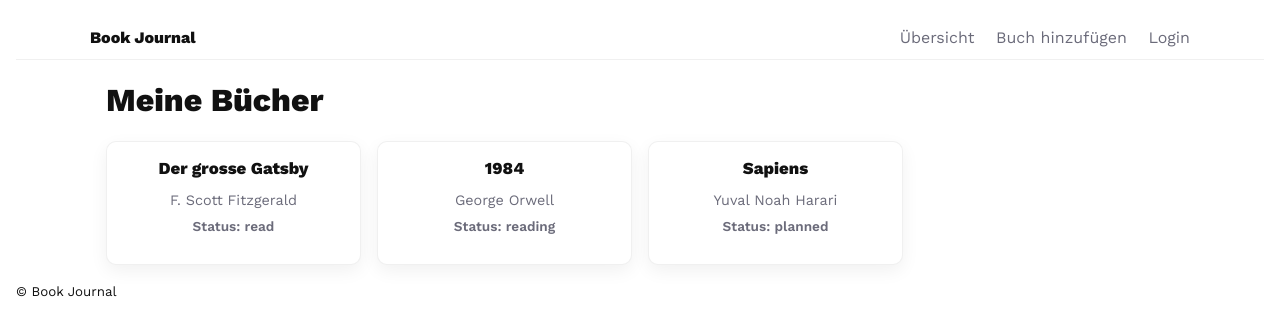
After one commit to JilJohn/Bookjournal, a Flask app: page /add_book in a window 1280 px wide. The commit adds this page. Shown: the top 336 px of the page. Run offline with Flask 3, Linux system fonts and the light colour scheme.

Commit message:
Stylesheet angepasst, base.html hinzugefügt und html's angepasst. main.py angepasst.

```diff
--- /dev/null
+++ b/Main.py
@@ -0,0 +1,82 @@
+import os
+from flask import Flask, render_template, request, redirect, url_for, session
+from book_app import BookJournalApp
+
+# wähle templates-Ordner (case-insensitive)
+base_dir = os.path.dirname(__file__)
+if os.path.isdir(os.path.join(base_dir, "templates")):
+    template_folder = "templates"
+elif os.path.isdir(os.path.join(base_dir, "Templates")):
+    template_folder = "Templates"
+else:
+    template_folder = "templates"
+
+app = Flask(__name__, template_folder=template_folder, static_folder="static")
+app.secret_key = os.environ.get("SECRET_KEY", "dev-secret")
+
+journal = BookJournalApp()
+
+@app.route('/')
+def index():
+    books = journal.list_books()
+    return render_template('index.html', books=books)
+
+@app.route('/book/<book_id>', methods=['GET', 'POST'])
+def book_detail(book_id):
+    book = journal.get_book(book_id)
+    if not book:
+        return "Buch nicht gefunden", 404
+
+    if request.method == 'POST':
+        note = request.form.get('note')
+        if note and hasattr(journal, "add_note_to_book"):
+            journal.add_note_to_book(book_id, note)
+        status = request.form.get('status')
+        if status and hasattr(journal, "update_book_status"):
+            journal.update_book_status(book_id, status)
+        return redirect(url_for('book_detail', book_id=book_id))
+
+    return render_template('book.html', book=book)
+
+@app.route('/add_book', methods=['GET', 'POST'])
+def add_book():
+    if request.method == 'POST':
+        title = request.form.get('title')
+        author = request.form.get('author')
+        status = request.form.get('status')
+        if title and hasattr(journal, "add_book"):
+            try:
+                # best-effort Aufruf: (title, author, status) oder (title, author)
+                journal.add_book(title, author, status)
+            except TypeError:
+                try:
+                    journal.add_book(title, author)
+                except Exception:
+                    pass
+        return redirect(url_for('index'))
+
+    books = journal.list_books()
+    return render_template('add_book.html', books=books)
+
+@app.route('/login', methods=['GET', 'POST'])
+def login():
+    if request.method == 'POST':
+        username = request.form.get('username')
+        if username:
+            session['user'] = username
+            return redirect(url_for('dashboard'))
+    return render_template('login.html')
+
+@app.route('/logout')
+def logout():
+    session.pop('user', None)
+    return redirect(url_for('index'))
+
+@app.route('/dashboard')
+def dashboard():
+    if not session.get('user'):
+        return redirect(url_for('login'))
+    return render_template('dashboard.html', username=session.get('user'))
+
+if __name__ == "__main__":
+    app.run(debug=True, port=5002)
--- a/static/style.css
+++ b/static/style.css
@@ -2,199 +2,77 @@
 
 @import url('https://fonts.googleapis.com/css2?family=Work+Sans:wght@400;600;800;900&display=swap');
 
-:root {
-  --font-size: 16px;
-  --background: #ffffff;
-  --foreground: oklch(0.145 0 0);
-  --card: #ffffff;
-  --card-foreground: oklch(0.145 0 0);
-  --popover: oklch(1 0 0);
-  --popover-foreground: oklch(0.145 0 0);
-  --primary: #030213;
-  --primary-foreground: oklch(1 0 0);
-  --secondary: oklch(0.95 0.0058 264.53);
-  --secondary-foreground: #030213;
-  --muted: #ececf0;
-  --muted-foreground: #717182;
-  --accent: #e9ebef;
-  --accent-foreground: #030213;
-  --destructive: #d4183d;
-  --destructive-foreground: #ffffff;
-  --border: rgba(0, 0, 0, 0.1);
-  --input: transparent;
-  --input-background: #f3f3f5;
-  --switch-background: #cbced4;
-  --font-weight-medium: 500;
-  --font-weight-normal: 400;
-  --ring: oklch(0.708 0 0);
-  --chart-1: oklch(0.646 0.222 41.116);
-  --chart-2: oklch(0.6 0.118 184.704);
-  --chart-3: oklch(0.398 0.07 227.392);
-  --chart-4: oklch(0.828 0.189 84.429);
-  --chart-5: oklch(0.769 0.188 70.08);
-  --radius: 0.625rem;
-  --sidebar: oklch(0.985 0 0);
-  --sidebar-foreground: oklch(0.145 0 0);
-  --sidebar-primary: #030213;
-  --sidebar-primary-foreground: oklch(0.985 0 0);
-  --sidebar-accent: oklch(0.97 0 0);
-  --sidebar-accent-foreground: oklch(0.205 0 0);
-  --sidebar-border: oklch(0.922 0 0);
-  --sidebar-ring: oklch(0.708 0 0);
+:root{
+  --bg: #ffffff;
+  --fg: #111;
+  --muted: #6b6b7a;
+  --card: #fff;
+  --radius: 10px;
+  --gap: 1rem;
+  --shadow: 0 6px 18px rgba(0,0,0,0.06);
+  --accent: #2b6cb0;
+  --font: 'Work Sans', system-ui, -apple-system, "Segoe UI", Roboto, "Helvetica Neue", Arial;
+  font-size:16px;
 }
 
-.dark {
-  --background: oklch(0.145 0 0);
-  --foreground: oklch(0.985 0 0);
-  --card: oklch(0.145 0 0);
-  --card-foreground: oklch(0.985 0 0);
-  --popover: oklch(0.145 0 0);
-  --popover-foreground: oklch(0.985 0 0);
-  --primary: oklch(0.985 0 0);
-  --primary-foreground: oklch(0.205 0 0);
-  --secondary: oklch(0.269 0 0);
-  --secondary-foreground: oklch(0.985 0 0);
-  --muted: oklch(0.269 0 0);
-  --muted-foreground: oklch(0.708 0 0);
-  --accent: oklch(0.269 0 0);
-  --accent-foreground: oklch(0.985 0 0);
-  --destructive: oklch(0.396 0.141 25.723);
-  --destructive-foreground: oklch(0.637 0.237 25.331);
-  --border: oklch(0.269 0 0);
-  --input: oklch(0.269 0 0);
-  --ring: oklch(0.439 0 0);
-  --font-weight-medium: 500;
-  --font-weight-normal: 400;
-  --chart-1: oklch(0.488 0.243 264.376);
-  --chart-2: oklch(0.696 0.17 162.48);
-  --chart-3: oklch(0.769 0.188 70.08);
-  --chart-4: oklch(0.627 0.265 303.9);
-  --chart-5: oklch(0.645 0.246 16.439);
-  --sidebar: oklch(0.205 0 0);
-  --sidebar-foreground: oklch(0.985 0 0);
-  --sidebar-primary: oklch(0.488 0.243 264.376);
-  --sidebar-primary-foreground: oklch(0.985 0 0);
-  --sidebar-accent: oklch(0.269 0 0);
-  --sidebar-accent-foreground: oklch(0.985 0 0);
-  --sidebar-border: oklch(0.269 0 0);
-  --sidebar-ring: oklch(0.439 0 0);
+*{box-sizing:border-box}
+body{
+  margin:0;
+  font-family:var(--font);
+  background:var(--bg);
+  color:var(--fg);
+  -webkit-font-smoothing:antialiased;
+  -moz-osx-font-smoothing:grayscale;
+  padding:1rem;
 }
 
-@theme inline {
-  --color-background: var(--background);
-  --color-foreground: var(--foreground);
-  --color-card: var(--card);
-  --color-card-foreground: var(--card-foreground);
-  --color-popover: var(--popover);
-  --color-popover-foreground: var(--popover-foreground);
-  --color-primary: var(--primary);
-  --color-primary-foreground: var(--primary-foreground);
-  --color-secondary: var(--secondary);
-  --color-secondary-foreground: var(--secondary-foreground);
-  --color-muted: var(--muted);
-  --color-muted-foreground: var(--muted-foreground);
-  --color-accent: var(--accent);
-  --color-accent-foreground: var(--accent-foreground);
-  --color-destructive: var(--destructive);
-  --color-destructive-foreground: var(--destructive-foreground);
-  --color-border: var(--border);
-  --color-input: var(--input);
-  --color-input-background: var(--input-background);
-  --color-switch-background: var(--switch-background);
-  --color-ring: var(--ring);
-  --color-chart-1: var(--chart-1);
-  --color-chart-2: var(--chart-2);
-  --color-chart-3: var(--chart-3);
-  --color-chart-4: var(--chart-4);
-  --color-chart-5: var(--chart-5);
-  --radius-sm: calc(var(--radius) - 4px);
-  --radius-md: calc(var(--radius) - 2px);
-  --radius-lg: var(--radius);
-  --radius-xl: calc(var(--radius) + 4px);
-  --color-sidebar: var(--sidebar);
-  --color-sidebar-foreground: var(--sidebar-foreground);
-  --color-sidebar-primary: var(--sidebar-primary);
-  --color-sidebar-primary-foreground: var(--sidebar-primary-foreground);
-  --color-sidebar-accent: var(--sidebar-accent);
-  --color-sidebar-accent-foreground: var(--sidebar-accent-foreground);
-  --color-sidebar-border: var(--sidebar-border);
-  --color-sidebar-ring: var(--sidebar-ring);
+.site-header{border-bottom:1px solid rgba(0,0,0,0.06);background:transparent}
+.nav{display:flex;align-items:center;justify-content:space-between;max-width:1100px;margin:0 auto;padding:0.75rem 0}
+.brand{font-weight:700;color:var(--fg);text-decoration:none}
+.nav-actions a{margin-left:1rem;color:var(--muted);text-decoration:none}
+.container{max-width:1100px;margin:1rem auto;padding:0 1rem}
+
+/* Grid / Cards */
+.books-grid{
+  display:grid;
+  grid-template-columns:repeat(auto-fill,minmax(220px,1fr));
+  gap:var(--gap);
+  margin:1rem 0;
 }
 
-@layer base {
-  * {
-    @apply border-border outline-ring/50;
-  }
-
-  body {
-    @apply bg-background text-foreground;
-    font-family: 'Work Sans', sans-serif;
-  }
+.book-card{
+  background:var(--card);
+  color:var(--fg);
+  padding:16px;
+  border-radius:var(--radius);
+  border:1px solid rgba(0,0,0,0.06);
+  box-shadow:var(--shadow);
+  transition:transform .14s ease,box-shadow .14s ease;
+  display:flex;
+  flex-direction:column;
+  min-height:120px;
 }
 
-/**
- * Base typography. This is not applied to elements which have an ancestor with a Tailwind text class.
- */
-@layer base {
-  :where(:not(:has([class*=' text-']), :not(:has([class^='text-'])))) {
-    h1 {
-      font-size: var(--text-2xl);
-      font-weight: 900;
-      line-height: 1.2;
-      font-family: 'Work Sans', sans-serif;
-    }
+.book-card a{color:inherit;text-decoration:none;display:block;height:100%}
+.book-card:hover{transform:translateY(-6px);box-shadow:0 18px 40px rgba(0,0,0,0.08)}
+.book-card h2{margin:0 0 .4rem 0;font-size:1.05rem}
+.book-card .meta{font-size:0.9rem;color:var(--muted);margin-bottom:0.4rem}
+.book-card .status{font-size:0.85rem;color:var(--muted)}
 
-    h2 {
-      font-size: var(--text-xl);
-      font-weight: 800;
-      line-height: 1.3;
-      font-family: 'Work Sans', sans-serif;
-    }
+/* Detail & forms */
+.book-detail{max-width:720px}
+.notes{padding-left:1.2rem}
+.note-form{display:flex;gap:0.5rem;align-items:center;margin-top:0.5rem}
+.note-form input{flex:1;padding:8px;border-radius:6px;border:1px solid rgba(0,0,0,0.08)}
+.note-form select{padding:8px;border-radius:6px;border:1px solid rgba(0,0,0,0.08)}
+.note-form button{background:var(--accent);color:#fff;border:none;padding:8px 12px;border-radius:6px;cursor:pointer}
 
-    h3 {
-      font-size: var(--text-lg);
-      font-weight: 800;
-      line-height: 1.3;
-      font-family: 'Work Sans', sans-serif;
-    }
+.form{max-width:420px;display:flex;flex-direction:column;gap:0.5rem}
+.form input{padding:8px;border-radius:6px;border:1px solid rgba(0,0,0,0.08)}
+.form button{padding:8px 12px;border-radius:6px;border:none;background:var(--accent);color:#fff;cursor:pointer}
 
-    h4 {
-      font-size: var(--text-base);
-      font-weight: 700;
-      line-height: 1.4;
-      font-family: 'Work Sans', sans-serif;
-    }
-
-    p {
-      font-size: var(--text-base);
-      font-weight: var(--font-weight-normal);
-      line-height: 1.5;
-      font-family: 'Work Sans', sans-serif;
-    }
-
-    label {
-      font-size: var(--text-base);
-      font-weight: 600;
-      line-height: 1.5;
-      font-family: 'Work Sans', sans-serif;
-    }
-
-    button {
-      font-size: var(--text-base);
-      font-weight: 600;
-      line-height: 1.5;
-      font-family: 'Work Sans', sans-serif;
-    }
-
-    input {
-      font-size: var(--text-base);
-      font-weight: var(--font-weight-normal);
-      line-height: 1.5;
-      font-family: 'Work Sans', sans-serif;
-    }
-  }
+/* Responsive tweaks */
+@media (max-width:480px){
+  .nav-actions{display:none}
+  .books-grid{grid-template-columns:repeat(auto-fill,minmax(160px,1fr))}
 }
-
-html {
-  font-size: var(--font-size);
-}
--- a/templates/add_book.html
+++ b/templates/add_book.html
@@ -0,0 +1,66 @@
+<!DOCTYPE html>
+<html lang="de">
+<head>
+  <meta charset="UTF-8">
+  <meta name="viewport" content="width=device-width, initial-scale=1.0">
+  <title>Book Journal</title>
+  <link href="https://fonts.googleapis.com/css2?family=Work+Sans:wght@400;600;800;900&display=swap" rel="stylesheet">
+  <style>
+    body {
+      font-family: 'Work Sans', sans-serif;
+      background-color: var(--background, #fff);
+      color: var(--foreground, #000);
+      padding: 20px;
+    }
+
+    .books-grid {
+      display: grid;
+      grid-template-columns: repeat(auto-fill, minmax(220px, 1fr));
+      gap: 20px;
+    }
+
+    .book-card {
+      background-color: gray; /* graue Box */
+      color: white;
+      padding: 20px;
+      border-radius: 10px;
+      text-align: center;
+      box-shadow: 0 4px 6px rgba(0,0,0,0.1);
+      transition: transform 0.2s;
+    }
+
+    .book-card:hover {
+      transform: scale(1.05); /* kleiner Hover-Effekt */
+    }
+
+    .meta {
+      font-size: 0.9em;
+      color: #ddd;
+    }
+
+    .status {
+      margin-top: 10px;
+      font-weight: 600;
+    }
+  </style>
+</head>
+<body>
+  {% extends "base.html" %}
+  {% block title %}Bücher - Übersicht{% endblock %}
+  {% block content %}
+    <h1>Meine Bücher</h1>
+
+    <div class="books-grid">
+      {% for book in books %}
+        <article class="book-card">
+          <a href="{{ url_for('book_detail', book_id=book.id) }}">
+            <h2>{{ book.title }}</h2>
+            <p class="meta">{{ book.author }}</p>
+            <p class="status">Status: {{ book.status }}</p>
+          </a>
+        </article>
+      {% endfor %}
+    </div>
+  {% endblock %}
+</body>
+</html>
--- /dev/null
+++ b/templates/base.html
@@ -0,0 +1,34 @@
+<!doctype html>
+<html lang="de">
+<head>
+  <meta charset="utf-8">
+  <meta name="viewport" content="width=device-width,initial-scale=1">
+  <title>{% block title %}Book Journal{% endblock %}</title>
+  <link rel="stylesheet" href="{{ url_for('static', filename='style.css') }}">
+</head>
+<body>
+  <header class="site-header">
+    <nav class="nav">
+      <a class="brand" href="{{ url_for('index') }}">Book Journal</a>
+      <div class="nav-actions">
+        <a href="{{ url_for('index') }}">Übersicht</a>
+        <a href="{{ url_for('add_book') }}">Buch hinzufügen</a>
+        {% if session.get('user') %}
+          <a href="{{ url_for('dashboard') }}">Dashboard</a>
+          <a href="{{ url_for('logout') }}">Logout</a>
+        {% else %}
+          <a href="{{ url_for('login') }}">Login</a>
+        {% endif %}
+      </div>
+    </nav>
+  </header>
+
+  <main class="container">
+    {% block content %}{% endblock %}
+  </main>
+
+  <footer class="site-footer">
+    <small>© {{ current_year or "" }} Book Journal</small>
+  </footer>
+</body>
+</html>
--- a/templates/dashboard.html
+++ b/templates/dashboard.html
@@ -1,10 +1,12 @@
 <!DOCTYPE html>
 <html>
 <head>
-    <title>Dashboard</title>
+    <title>{% block title %}Dashboard{% endblock %}</title>
 </head>
 <body>
+    {% block content %}
     <h1>Willkommen, {{ username }}!</h1>
     <a href="{{ url_for('logout') }}">Logout</a>
+    {% endblock %}
 </body>
 </html>
```
Also changed, not shown: templates/book.html (+15 -7 lines), templates/index.html (+15 -8 lines), templates/login.html (+12 -8 lines).
